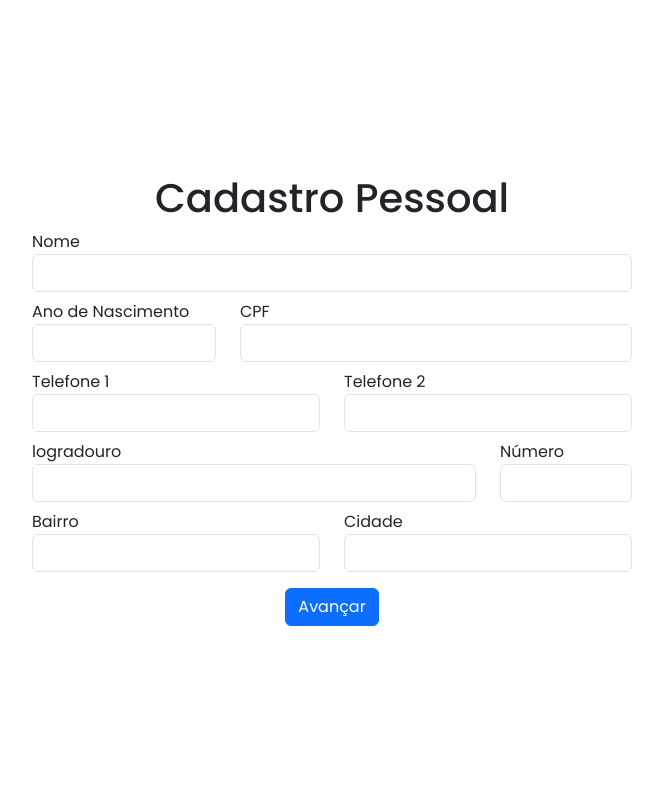
After one commit to Downzin01/UC13, a PHP site: page /page_cadastro.php in a window 1280 px wide. The commit adds this page. Shown: the whole page, without its empty margins (308-971 px from the left). Run offline with PHP 8.4, Linux system fonts and the light colour scheme.

Commit message:
correção

```diff
--- /dev/null
+++ b/login/assets/css/style.css
@@ -0,0 +1,13 @@
+@import url('https://fonts.googleapis.com/css2?family=Poppins:ital,wght@0,100;0,200;0,300;0,400;0,500;0,600;0,700;0,800;0,900;1,100;1,200;1,300;1,400;1,500;1,600;1,700;1,800;1,900&display=swap');
+
+body {
+    display: flex;
+    justify-content: center;
+    align-items: center;
+    height: 100vh;
+    font-family: "Poppins", sans-serif;
+}
+
+form {
+    width: 500px;
+}
--- /dev/null
+++ b/login/assets/js/togglePassword.js
@@ -0,0 +1,14 @@
+function toggleSenha() {
+    var senhaInput = document.getElementById("senha");
+    var icon = document.getElementById("icon-eye");
+
+    if (senhaInput.type === "password") {
+        senhaInput.type = "text";
+        icon.classList.remove("bi-eye");
+        icon.classList.add("bi-eye-slash");
+    } else {
+        senhaInput.type = "password";
+        icon.classList.remove("bi-eye-slash");
+        icon.classList.add("bi-eye");
+    }
+}
--- /dev/null
+++ b/login/includes/footer.php
@@ -0,0 +1,3 @@
+        <script src="./assets/js/togglePassword.js"></script>
+    </body>
+</html>
--- /dev/null
+++ b/login/includes/formulario-cadastro.php
@@ -0,0 +1,26 @@
+<style>
+    main {
+        display: flex;
+        flex-direction: column;
+        align-items: center;
+        justify-content: center;
+        height: 100vh;
+    }
+
+    form {
+        width: 600px;
+    }
+
+    .form-control[disabled] {
+        background-color: #f8f9fa;
+    }
+</style>
+<main class="container">
+    <?php if (!isset($_GET['id_pessoa'])):
+        include 'formulario-cadastroPessoa.php';
+    ?>
+    <?php else:
+        include 'formulario-cadastroUsuario.php';
+    ?>
+    <?php endif; ?>
+</main>
--- /dev/null
+++ b/login/includes/formulario-cadastroPessoa.php
@@ -0,0 +1,53 @@
+<h1>Cadastro Pessoal</h1>
+<form action="" method="POST">
+    <label for="nome">Nome</label>
+    <input type="text" name="nome" id="nome" class="form-control" required>
+
+    <div class="row mt-2">
+        <div class="col-4">
+            <label for="ano_nascimento">Ano de Nascimento</label>
+            <input type="number" name="ano_nascimento" id="ano_nascimento" class="form-control" required>
+        </div>
+        <div class="col-8">
+            <label for="cpf">CPF</label>
+            <input type="text" name="cpf" id="cpf" class="form-control" required>
+        </div>
+    </div>
+
+    <div class="row mt-2">
+        <div class="col">
+            <label for="telefone_1">Telefone 1</label>
+            <input type="text" name="telefone_1" id="telefone_1" class="form-control" required>
+        </div>
+        <div class="col">
+            <label for="telefone_2">Telefone 2</label>
+            <input type="text" name="telefone_2" id="telefone_2" class="form-control" required>
+        </div>
+    </div>
+
+    <div class="row mt-2">
+        <div class="col-9">
+            <label for="logradouro">logradouro</label>
+            <input type="text" name="logradouro" id="logradouro" class="form-control" required>
+        </div>
+        <div class="col-3">
+            <label for="numero_casa">Número</label>
+            <input type="number" name="n_casa" id="n_casa" class="form-control">
+        </div>
+    </div>
+
+    <div class="row mt-2">
+        <div class="col">
+            <label for="data_nascimento">Bairro</label>
+            <input type="text" name="bairro" class="form-control">
+        </div>
+        <div class="col">
+            <label for="data_nascimento">Cidade</label>
+            <input type="text" name="cidade" class="form-control">
+        </div>
+    </div>
+
+    <div class="d-flex justify-content-center mt-3">
+        <button type="submit" class="btn btn-primary">Avançar</button>
+    </div>
+</form>
--- /dev/null
+++ b/login/includes/header.php
@@ -0,0 +1,11 @@
+<!DOCTYPE html>
+    <html lang="pt-BR">
+    <head>
+        <meta charset="UTF-8">
+        <meta name="viewport" content="width=device-width, initial-scale=1.0">
+        <link href="https://cdn.jsdelivr.net/npm/bootstrap@5.3.3/dist/css/bootstrap.min.css" rel="stylesheet" integrity="sha384-QWTKZyjpPEjISv5WaRU9OFeRpok6YctnYmDr5pNlyT2bRjXh0JMhjY6hW+ALEwIH" crossorigin="anonymous">
+        <link rel="stylesheet" href="https://cdn.jsdelivr.net/npm/bootstrap-icons@1.11.3/font/bootstrap-icons.min.css">
+        <link rel="stylesheet" href="./assets/css/style.css">
+        <title>Projeto Vingadores - Login</title>
+    </head>
+    <body>
--- /dev/null
+++ b/login/includes/mensagem-cadastroSucesso.php
@@ -0,0 +1 @@
+<h1>Sucesso!!</h1>
--- /dev/null
+++ b/login/includes/validacao-cadastro.php
@@ -0,0 +1,68 @@
+<?php
+    // Conexão com o banco de dados
+    $dsn = 'mysql:dbname=db_login;host=127.0.0.1';
+    $user = 'root';
+    $password = '';
+    $banco = new PDO($dsn, $user, $password);
+
+    // Verifica se o formulário de dados pessoais foi enviado
+    if ($_SERVER['REQUEST_METHOD'] === 'POST' && isset($_POST['nome'], $_POST['ano_nascimento'], $_POST['cpf'])) {
+        // Cadastro de dados pessoais
+        $nome = $_POST['nome'];
+        $ano_nascimento = $_POST['ano_nascimento'];
+        $cpf = $_POST['cpf'];
+        $telefone_1 = $_POST['telefone_1'];
+        $telefone_2 = $_POST['telefone_2'];
+        $logadrouro = $_POST['logradouro'];
+        $n_casa = $_POST['n_casa'];
+        $bairro = $_POST['bairro'];
+        $cidade = $_POST['cidade'];
+
+        $insertPessoa = 'INSERT INTO tb_pessoa (nome, ano_nascimento, cpf, telefone_1, telefone_2, logradouro, n_casa, bairro, cidade)
+                        VALUE (:nome, :nasc, :cpf, :tel1, :tel2, :logr, :n_casa, :bairro, :cidade)';
+
+        $bancoPreparado = $banco->prepare($insertPessoa);
+        $bancoPreparado->execute([
+            ':nome' => $nome,
+            ':nasc' => $ano_nascimento,
+            ':cpf' => $cpf,
+            ':tel1' => $telefone_1,
+            ':tel2' => $telefone_2,
+            ':logr' => $logadrouro,
+            ':n_casa' => $n_casa,
+            ':bairro' => $bairro,
+            ':cidade' => $cidade
+        ]);
+
+        // Após inserir os dados pessoais, pega o ID gerado para essa pessoa
+        $id_pessoa = $banco->lastInsertId();
+
+        // Redireciona para o cadastro do usuário, passando o ID da pessoa
+        header("Location: ?id_pessoa=$id_pessoa");
+        exit();
+    }
+
+    // Verifica se o formulário de cadastro de usuário foi enviado
+    if ($_SERVER['REQUEST_METHOD'] === 'POST' && isset($_POST['user'], $_POST['senha'], $_POST['id_pessoa'])) {
+        // Cadastro de usuário
+        $user = $_POST['user'];
+        $senha = $_POST['senha'];
+        $id_pessoa = $_POST['id_pessoa'];
+
+        // Insere o usuário na tabela tb_usuario
+        $insertUsuario = 'INSERT INTO tb_usuario (usuario, senha, id_pessoa) VALUE (:user, :senha, :id_pessoa)';
+
+        $bancoPreparado = $banco->prepare($insertUsuario);
+        $bancoPreparado->execute([
+            ':user' => $user,
+            ':senha' => password_hash($senha, PASSWORD_DEFAULT),  // Hash da senha
+            ':id_pessoa' => $id_pessoa
+        ]);
+
+        echo '<script">
+                alert("Usuário Cadastrado com Sucesso!!!");
+                window.location.replace("lista.php");
+            </script>';
+        exit();
+    }
+?>
--- /dev/null
+++ b/login/page_cadastro.php
@@ -0,0 +1,8 @@
+<?php
+    include 'includes/header.php';
+
+    include 'includes/validacao-cadastro.php';
+    include 'includes/formulario-cadastro.php';
+
+    include 'includes/footer.php';
+?>
```
Also changed, not shown: login/classes/Database.php (added, +27 -0 lines), login/includes/formulario-cadastroUsuario.php (added, +18 -0 lines), login/includes/formulario-login.php (added, +25 -0 lines), login/index.php (+8 -2 lines).
